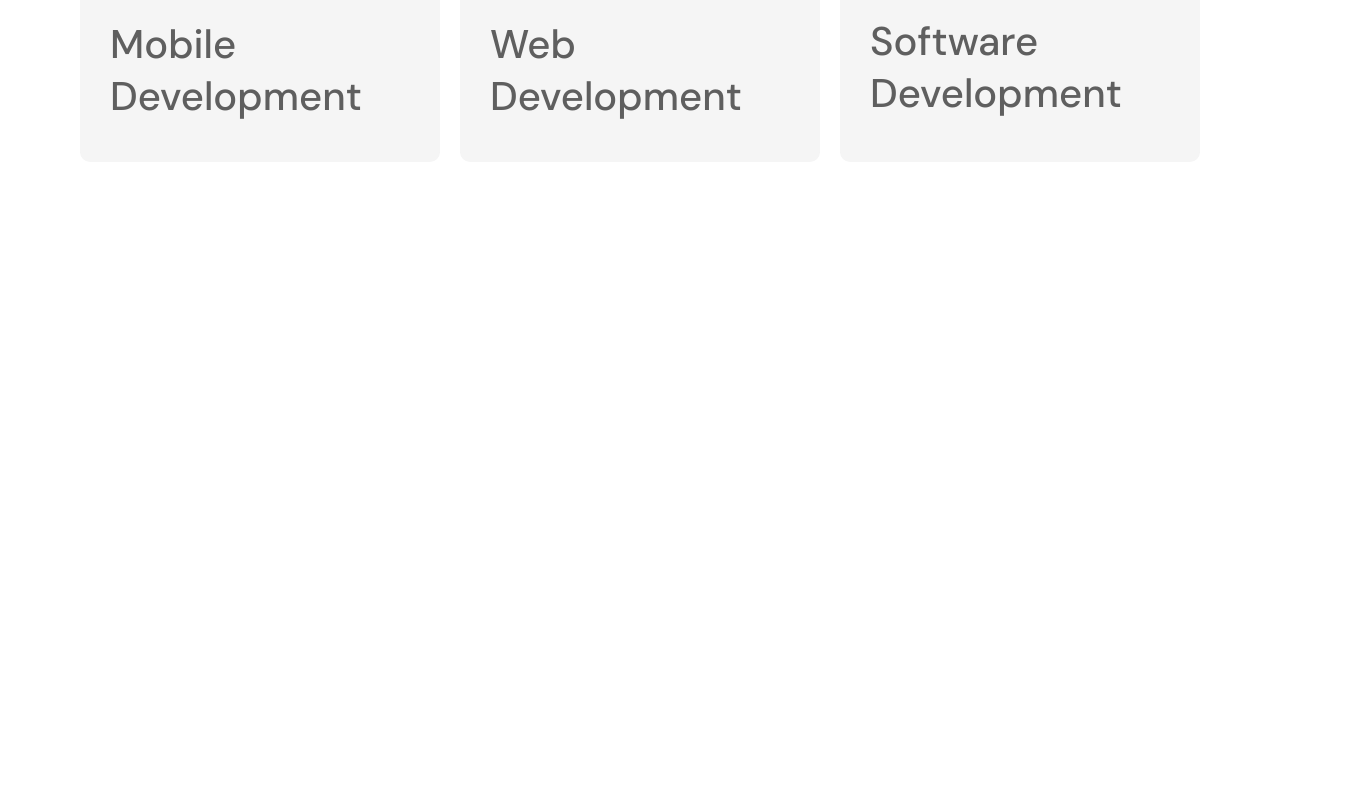
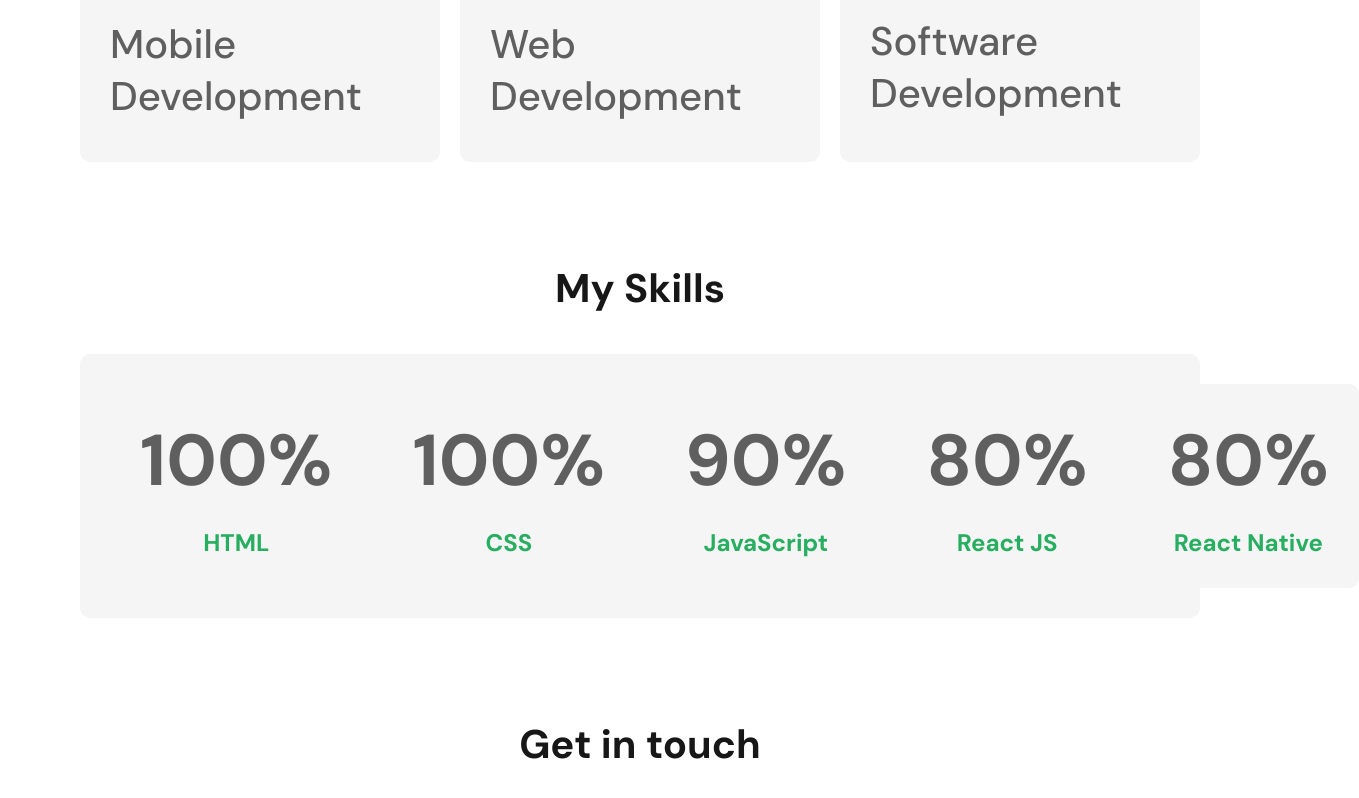
Before and after one commit to reinaldo-santosBa/new_portifolio, a React (Vite) app: page / in a window 1280 px wide. Shown: the part 1500-2298 px from the top of the page, 1359 px wide, since content can reach past the window. Before the commit the page ends 1762 px from the top, so only its background shows below. Built offline with nearby package versions, Linux system fonts and the light colour scheme.

Commit message:
feat: add for a new section

```diff
--- a/src/App.tsx
+++ b/src/App.tsx
@@ -6,26 +6,30 @@ import { Menu } from './components/menu/menu';
 import { AboutSection } from './components/about/about';
 import { BannerSecion } from './components/banner/banner';
 import { ServiceSection } from './components/services/services';
+import { SkillsSections } from './components/skills/skills';
+import { ContactSection } from './components/contact/contact';
 const App: React.FC = () => {
 	const [theme, setTheme] = React.useState('');
-	useEffect(()=>{
+	useEffect(() => {
 		const prefersDarkMode = window.matchMedia('(prefers-color-scheme: dark)').matches;
 		if (prefersDarkMode) {
 			setTheme('dark');
 		} else {
 			setTheme('light');
 		}
-	},[]);
+	}, []);
 	const toggleTheme = () => {
 		setTheme((prevTheme) => (prevTheme === 'light' ? 'dark' : 'light'));
 	};
 	return (
 		<ThemeProvider theme={theme === 'light' ? lightTheme : darkTheme}>
 			<GlobalStyles />
-			<Menu mode={theme} toggleTheme={toggleTheme}/>
-			<BannerSecion/>
-			<AboutSection/>
-			<ServiceSection/>
+			<Menu mode={theme} toggleTheme={toggleTheme} />
+			<BannerSecion />
+			<AboutSection />
+			<ServiceSection />
+			<SkillsSections />
+			<ContactSection />
 		</ThemeProvider>
 	);
 };
```
